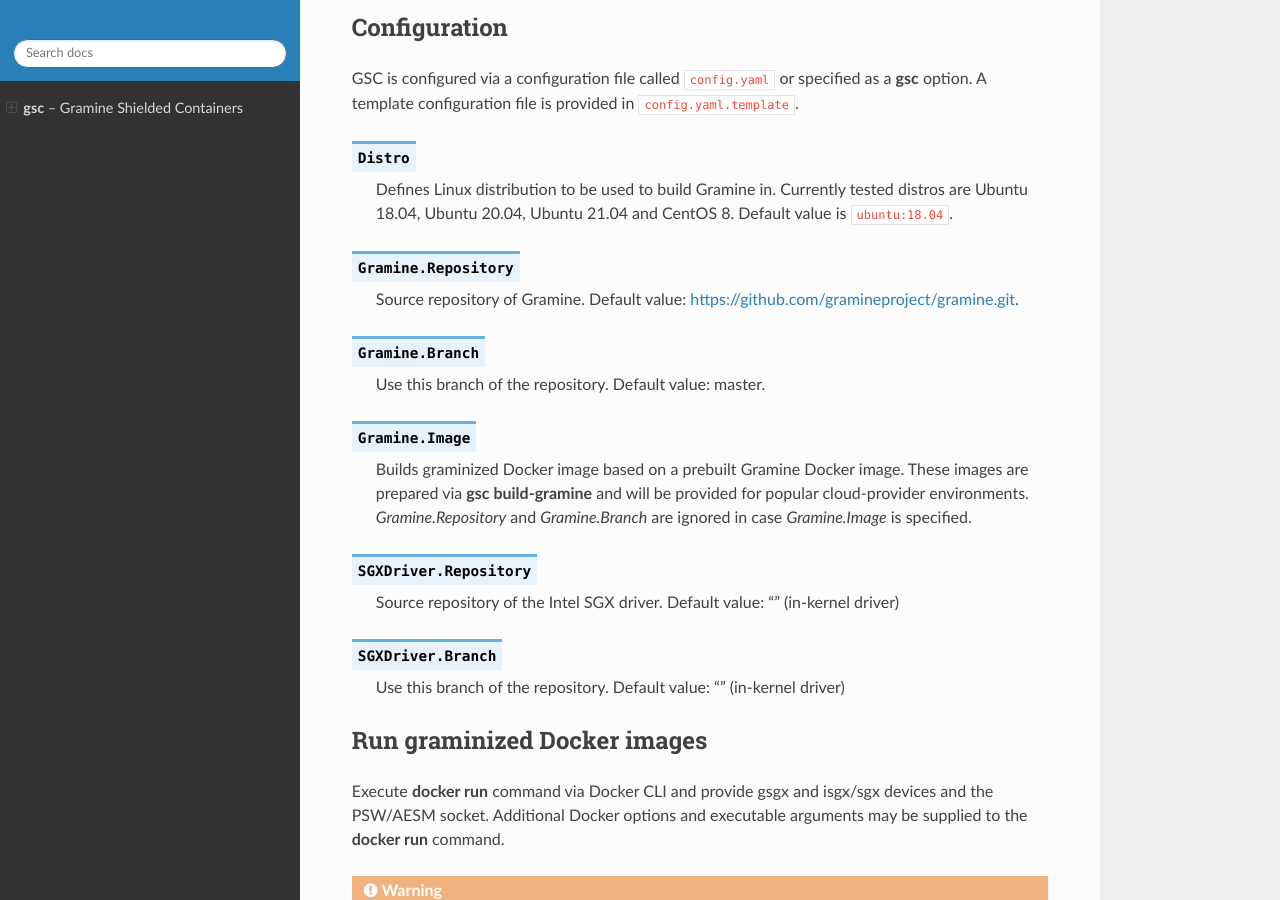
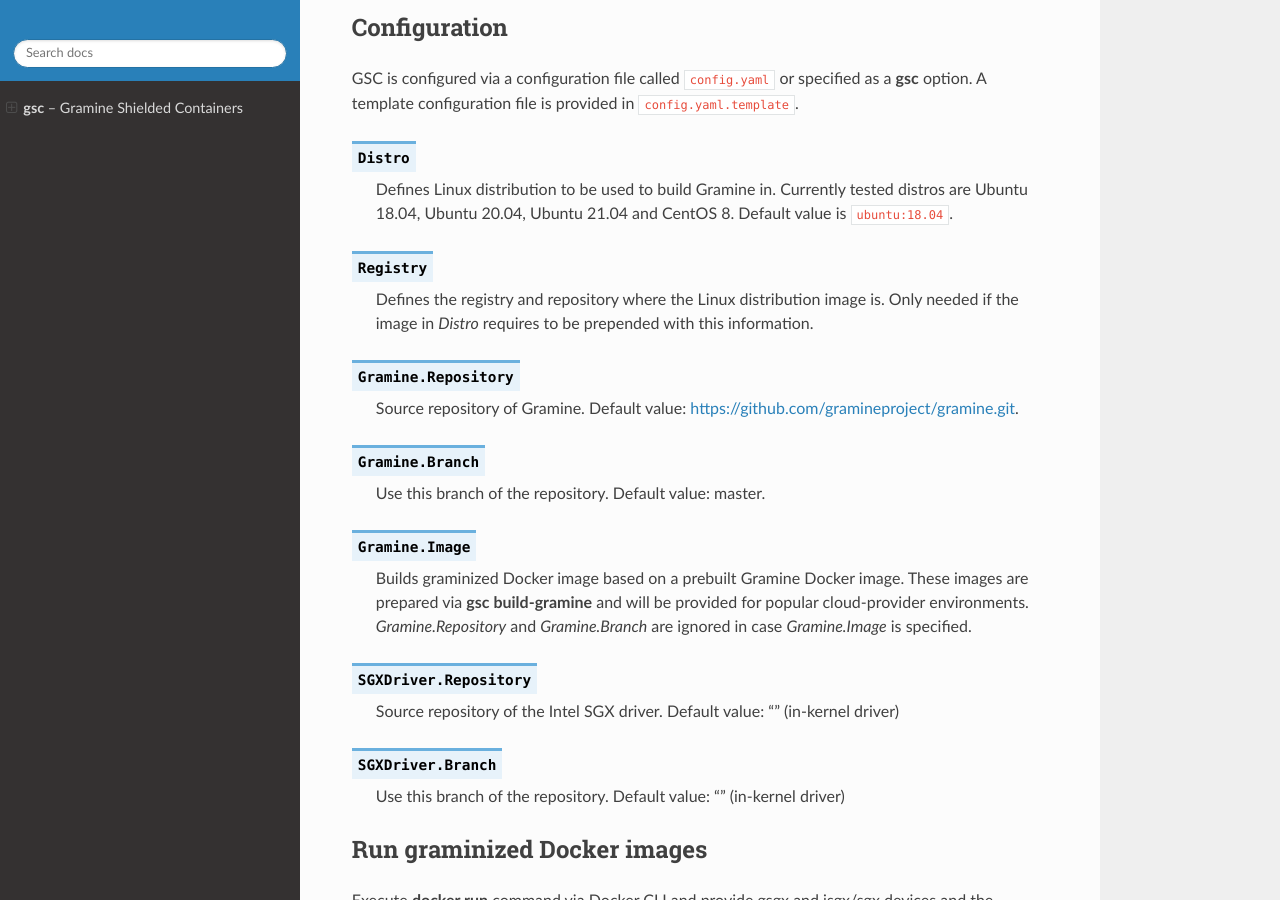
Before and after one commit to gramineproject/gsc, a Sphinx documentation site: the page built from Documentation/index.rst, in a window 1280 px wide and 900 px high, scrolled down 5489 px. Built offline with Sphinx 7.4.7 and the Read the Docs theme 2.0.0, drawn with Linux system fonts in a browser that asks for light colours.

Commit message:
Make Registry variable used by default
The Registry variable is now always present in the config file,
defaults to empty string. Added documentation of the variable.

Signed-off-by: Frederico Muñoz <frederico.munoz@sas.com>

```diff
--- a/Documentation/index.rst
+++ b/Documentation/index.rst
@@ -298,6 +298,12 @@
    distros are Ubuntu 18.04, Ubuntu 20.04, Ubuntu 21.04 and CentOS 8. Default
    value is ``ubuntu:18.04``.
 
+.. describe:: Registry
+
+   Defines the registry and repository where the Linux distribution image
+   is. Only needed if the image in `Distro` requires to be prepended with this
+   information.
+
 .. describe:: Gramine.Repository
 
    Source repository of Gramine. Default value:
```
Also changed, not shown: 2 other files.
